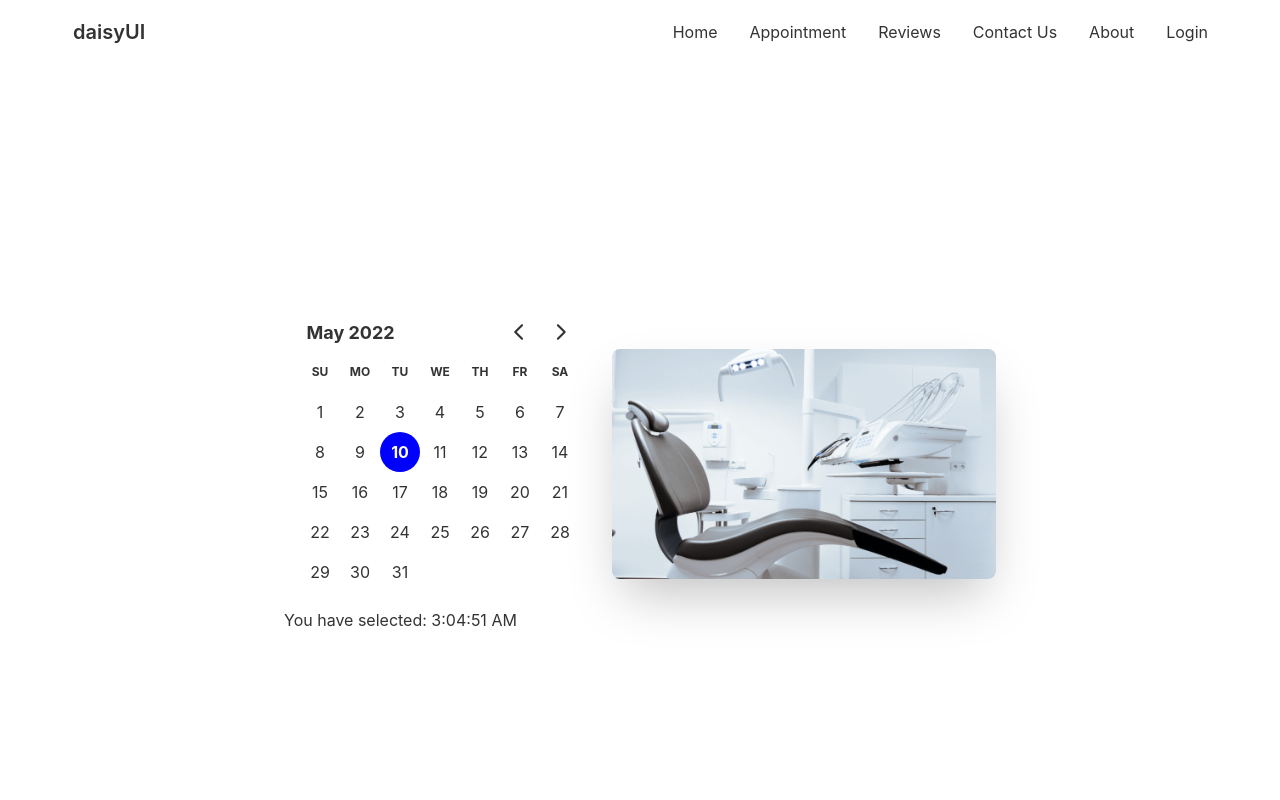
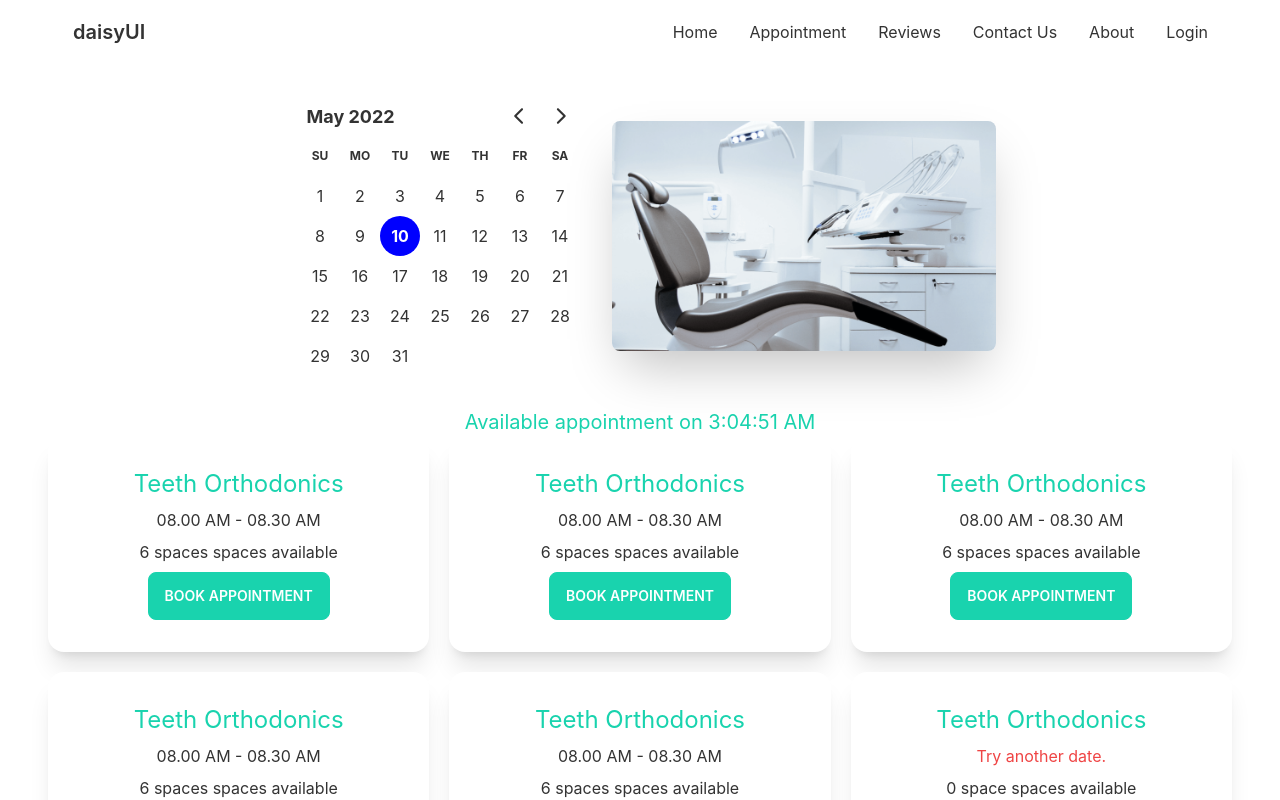
Before and after one commit to Pranto40/Doctors-Poral-Client, a React (Create React App) app: page /appointment in a window 1280 px wide. Shown: the top 800 px of the page. Built offline with nearby package versions, Linux system fonts and the light colour scheme.

Commit message:
available appointment card added

```diff
--- /dev/null
+++ b/public/services.json
@@ -0,0 +1,68 @@
+[
+    {
+        "_id": 1,
+        "name": "Teeth Orthodonics",
+        "slots": [
+            "08.00 AM - 08.30 AM",
+            "08.30 AM - 09.00 AM",
+            "09.00 AM - 09.30 AM",
+            "09.30 AM - 10.00 AM",
+            "10.00 AM - 10.30 AM",
+            "10.30 AM - 11.00 AM"
+        ]
+    },
+    {
+        "_id": 2,
+        "name": "Teeth Orthodonics",
+        "slots": [
+            "08.00 AM - 08.30 AM",
+            "08.30 AM - 09.00 AM",
+            "09.00 AM - 09.30 AM",
+            "09.30 AM - 10.00 AM",
+            "10.00 AM - 10.30 AM",
+            "10.30 AM - 11.00 AM"
+        ]
+    },
+    {
+        "_id": 3,
+        "name": "Teeth Orthodonics",
+        "slots": [
+            "08.00 AM - 08.30 AM",
+            "08.30 AM - 09.00 AM",
+            "09.00 AM - 09.30 AM",
+            "09.30 AM - 10.00 AM",
+            "10.00 AM - 10.30 AM",
+            "10.30 AM - 11.00 AM"
+        ]
+    },
+    {
+        "_id": 4,
+        "name": "Teeth Orthodonics",
+        "slots": [
+            "08.00 AM - 08.30 AM",
+            "08.30 AM - 09.00 AM",
+            "09.00 AM - 09.30 AM",
+            "09.30 AM - 10.00 AM",
+            "10.00 AM - 10.30 AM",
+            "10.30 AM - 11.00 AM"
+        ]
+    },
+    {
+        "_id": 5,
+        "name": "Teeth Orthodonics",
+        "slots": [
+            "08.00 AM - 08.30 AM",
+            "08.30 AM - 09.00 AM",
+            "09.00 AM - 09.30 AM",
+            "09.30 AM - 10.00 AM",
+            "10.00 AM - 10.30 AM",
+            "10.30 AM - 11.00 AM"
+        ]
+    },
+    {
+        "_id": 6,
+        "name": "Teeth Orthodonics",
+        "slots": []
+    }
+
+]
--- a/src/Pages/Appointment/Appointment.js
+++ b/src/Pages/Appointment/Appointment.js
@@ -1,11 +1,14 @@
-import React from 'react';
+import React, { useState } from 'react';
 import Footer from '../Shared/Footer';
 import AppointmentBanner from './AppointmentBanner';
+import AvailableAppointment from './AvailableAppointment';
 
 const Appointment = () => {
+    const [date , setDate] = useState(new Date());
     return (
         <div>
-            <AppointmentBanner></AppointmentBanner>
+            <AppointmentBanner date={date} setDate={setDate}></AppointmentBanner>
+            <AvailableAppointment  date={date} setDate={setDate}></AvailableAppointment>
             <Footer></Footer>
         </div>
     );
--- a/src/Pages/Appointment/AppointmentBanner.js
+++ b/src/Pages/Appointment/AppointmentBanner.js
@@ -1,13 +1,10 @@
-import React, { useState } from 'react';
 import chair from '../../assets/images/chair.png';
 import { DayPicker } from 'react-day-picker';
 import 'react-day-picker/dist/style.css';
-import { format } from 'date-fns';
 
-const AppointmentBanner = () => {
-    const [date , setDate] = useState(new Date());
+const AppointmentBanner = ({date , setDate}) => {
     return (
-        <div class="hero min-h-screen">
+        <div class="hero">
             <div class="hero-content flex-col lg:flex-row-reverse">
                 <img src={chair} class="max-w-sm rounded-lg shadow-2xl" alt='' />
                 <div>
@@ -16,7 +13,6 @@ const AppointmentBanner = () => {
                         selected={date}
                         onSelect={setDate}
                     ></DayPicker>
-                    <p>You have selected: {format(date, 'pp')}</p>
                 </div>
             </div>
         </div>
--- /dev/null
+++ b/src/Pages/Appointment/AvailableAppointment.js
@@ -0,0 +1,46 @@
+import { format } from 'date-fns';
+import React, { useEffect, useState } from 'react';
+import Service from './Service';
+
+const url = 'services.json';
+const AvailableAppointment = ({date}) => {
+    const [isLoading, setIsLoading] = useState(true);
+    const [error, setError] = useState(null)
+    const [services, setSercices] = useState([]);
+
+    const fetchData = async (url) => {
+        setIsLoading(true);
+        try{
+            const response = await fetch(url);
+            const data = await response.json();
+            setSercices(data);
+            setIsLoading(false);
+            setError(null);
+        }
+        catch{
+            setIsLoading(false);
+            setError(error);
+        }
+    }
+
+    useEffect(() => {
+        fetchData(url)
+    }, [])
+    return (
+        <div>
+            {isLoading && <h2>Loadding.......</h2>}
+            {error && <h2>{error.message}</h2>}
+            <h4 className='text-xl text-secondary text-center'>Available appointment on {format(date, 'pp')}</h4>
+            <div className='grid gird-cols-1 md:grid-cols-2 lg:grid-cols-3 gap-5'>
+                {
+                    services.map(service => <Service
+                    key={service._id}
+                    service = {service}
+                    ></Service>)
+                }
+            </div>
+        </div>
+    );
+};
+
+export default AvailableAppointment;
--- /dev/null
+++ b/src/Pages/Appointment/Service.js
@@ -0,0 +1,24 @@
+import React from 'react';
+
+const Service = ({service}) => {
+    const {name, slots} = service
+    return (
+        <div className="card lg:max-w-lg bg-base-100 shadow-xl">
+            <div className="card-body text-center">
+                <h2 className="text-2xl text-secondary text-center">{name}</h2>
+                <p>{
+                    slots.length > 0 ?
+                    <span>{slots[0]}</span>
+                     :
+                     <span className='text-red-500'>Try another date.</span>
+                }</p>
+                <p>{slots.length} {slots.length > 1 ? 'spaces' : 'space'} spaces available</p>
+                <div className="card-actions justify-center">
+                <button disabled={slots.length === 0} className="btn btn-secondary text-white">Book Appointment</button>
+                </div>
+            </div>
+        </div>
+    );
+};
+
+export default Service;
```
